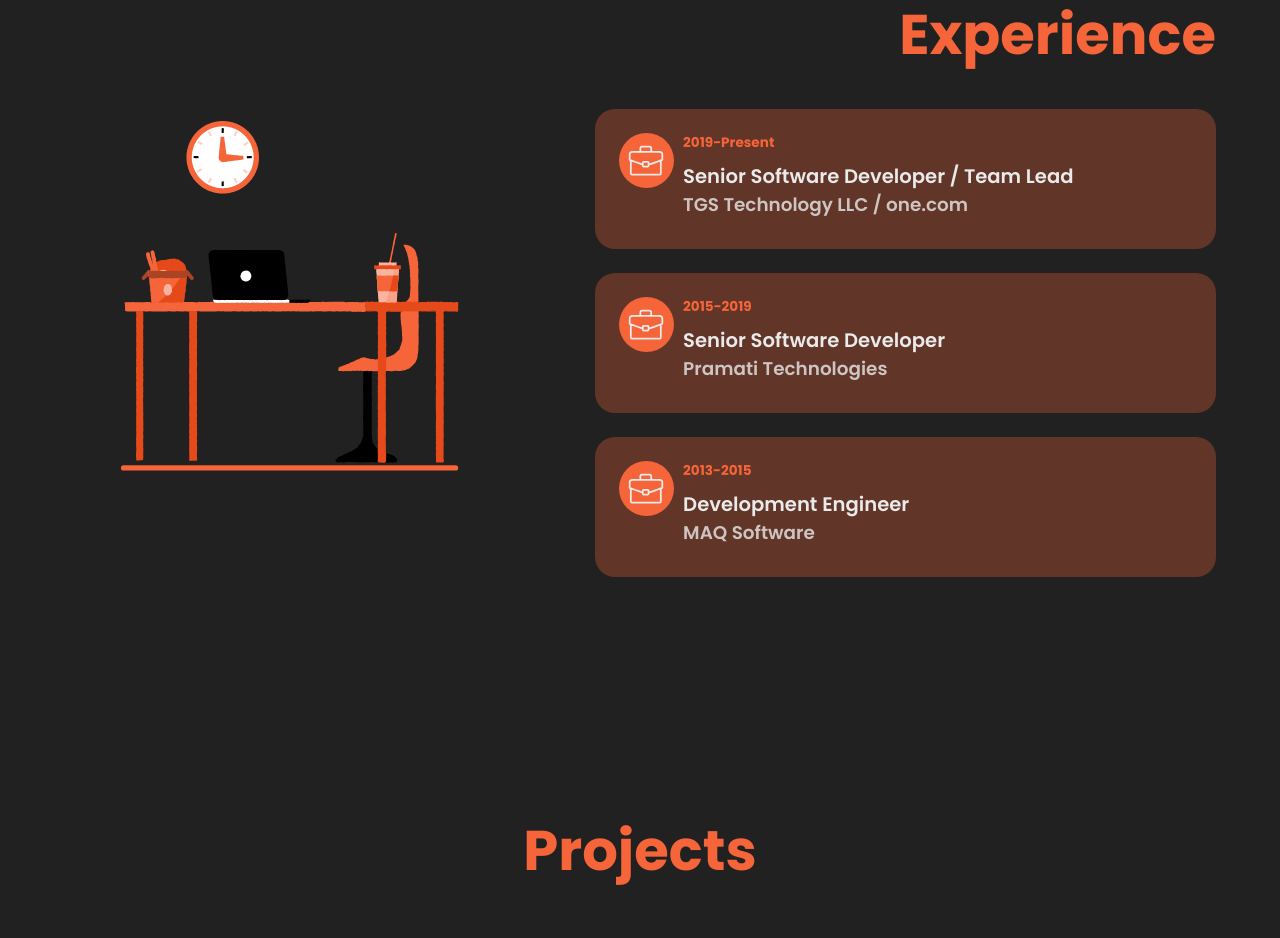
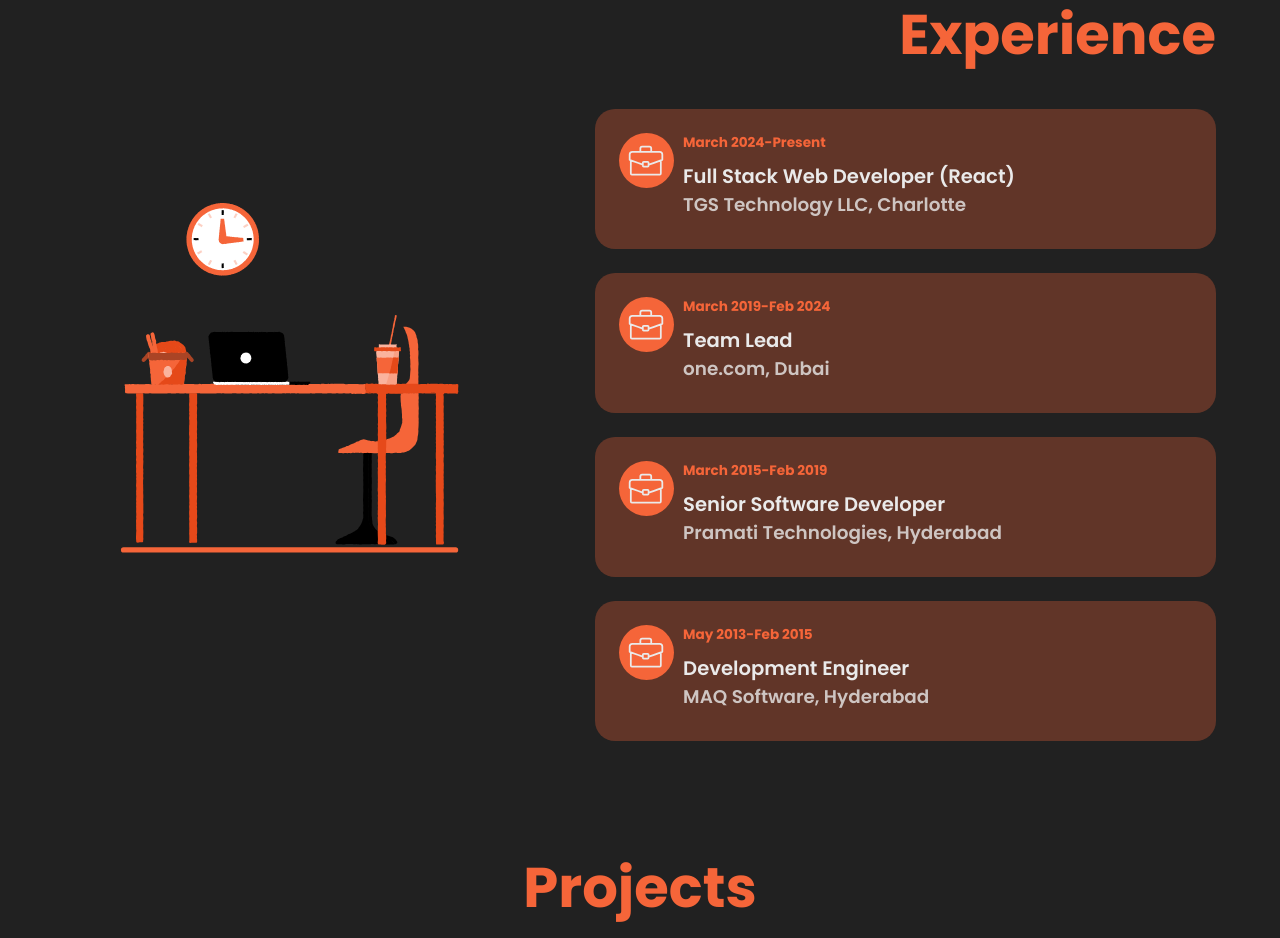
Before and after one commit to abhilashsandi/abhilashsandi.github.io, a React (Create React App) app: page / in a window 1280 px wide. Shown: the part 2120-3058 px from the top of the page. Built offline with nearby package versions, Linux system fonts and the light colour scheme; a web font is replaced by a local one.

Commit message:
Update experience

```diff
--- a/src/data/experienceData.js
+++ b/src/data/experienceData.js
@@ -1,23 +1,30 @@
 export const experienceData = [
     {
         id: 1,
-        company: 'TGS Technology LLC / one.com',
-        jobtitle: 'Senior Software Developer / Team Lead',
-        startYear: '2019',
+        company: 'TGS Technology LLC, Charlotte',
+        jobtitle: 'Full Stack Web Developer (React)',
+        startYear: 'March 2024',
         endYear: 'Present'
     },
     {
         id: 2,
-        company: 'Pramati Technologies',
-        jobtitle: 'Senior Software Developer',
-        startYear: '2015',
-        endYear: '2019'
+        company: 'one.com, Dubai',
+        jobtitle: 'Team Lead',
+        startYear: 'March 2019',
+        endYear: 'Feb 2024'
     },
     {
         id: 3,
-        company: 'MAQ Software',
+        company: 'Pramati Technologies, Hyderabad',
+        jobtitle: 'Senior Software Developer',
+        startYear: 'March 2015',
+        endYear: 'Feb 2019'
+    },
+    {
+        id: 4,
+        company: 'MAQ Software, Hyderabad',
         jobtitle: 'Development Engineer',
-        startYear: '2013',
-        endYear: '2015'
+        startYear: 'May 2013',
+        endYear: 'Feb 2015'
     },
 ]
```
Also changed, not shown: 1 other file (tests, documents, lock files or other folders).
